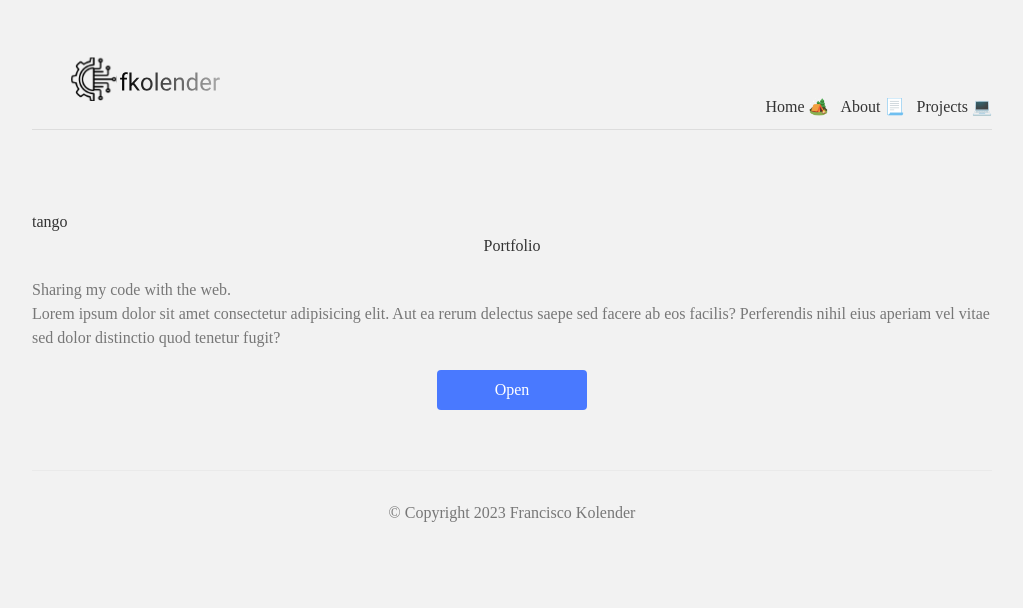
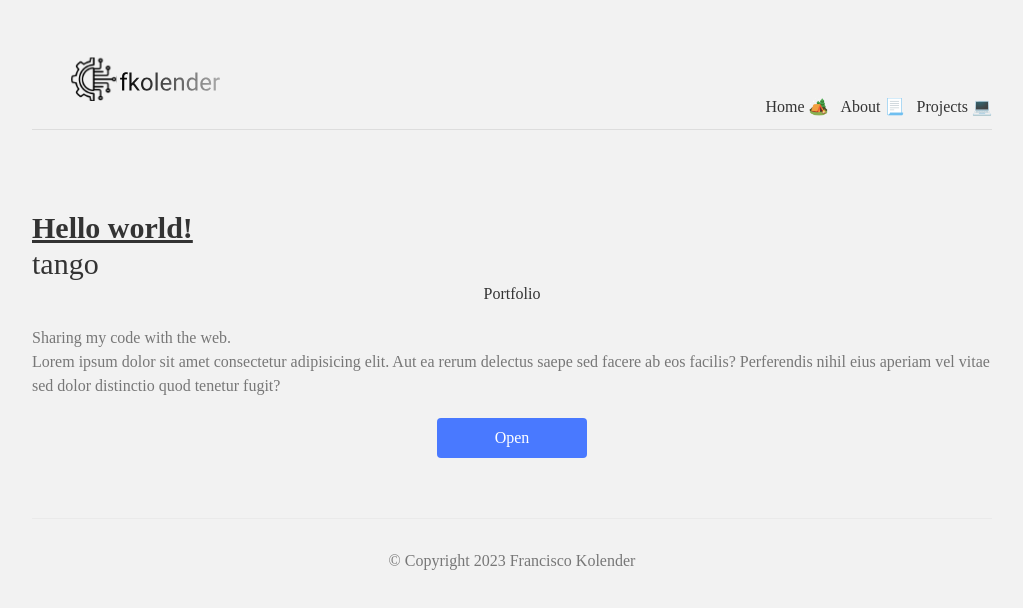
Before and after one commit to fkolender/portfolio, a Next.js app in the folder next_firstproject/: page / in a window 1280 px wide. Shown: the top 608 px of the page, without its empty margins (128-1151 px from the left). Built offline with nearby package versions, Linux system fonts and the light colour scheme.

Commit message:
Tailwind up and running

```diff
--- a/next_firstproject/pages/index.tsx
+++ b/next_firstproject/pages/index.tsx
@@ -7,7 +7,12 @@ export default function Home() {
   return (
   <>
     <div>
-      <div className='text-white'>tango</div>
+
+    <h1 className="text-3xl font-bold underline">
+      Hello world!
+    </h1>
+
+      <div className="text-3xl">tango</div>
       <h1 className='title'>Portfolio</h1>
       <p className='text'>Sharing my code with the web.</p>
       <p className='text'>Lorem ipsum dolor sit amet consectetur adipisicing elit. Aut ea rerum delectus saepe sed facere ab eos facilis? Perferendis nihil eius aperiam vel vitae sed dolor distinctio quod tenetur fugit?</p>
--- a/next_firstproject/postcss.config.js
+++ b/next_firstproject/postcss.config.js
@@ -1,6 +1,8 @@
+// postcss.config.js
 module.exports = {
   plugins: {
+    'postcss-import': {},
     tailwindcss: {},
     autoprefixer: {},
-  },
+  }
 }
--- a/next_firstproject/public/globals.css
+++ b/next_firstproject/public/globals.css
@@ -513,6 +513,63 @@ video {
   --tw-backdrop-sepia:  ;
 }
 
+.container {
+  width: 100%;
+}
+
+@media (min-width: 640px) {
+  .container {
+    max-width: 640px;
+  }
+}
+
+@media (min-width: 768px) {
+  .container {
+    max-width: 768px;
+  }
+}
+
+@media (min-width: 1024px) {
+  .container {
+    max-width: 1024px;
+  }
+}
+
+@media (min-width: 1280px) {
+  .container {
+    max-width: 1280px;
+  }
+}
+
+@media (min-width: 1536px) {
+  .container {
+    max-width: 1536px;
+  }
+}
+
+.text-3xl {
+  font-size: 1.875rem;
+  line-height: 2.25rem;
+}
+
+.font-bold {
+  font-weight: 700;
+}
+
+.text-gray-600 {
+  --tw-text-opacity: 1;
+  color: rgb(75 85 99 / var(--tw-text-opacity));
+}
+
+.text-white {
+  --tw-text-opacity: 1;
+  color: rgb(255 255 255 / var(--tw-text-opacity));
+}
+
+.underline {
+  text-decoration-line: underline;
+}
+
 body {
   background: #f2f2f2;
   color: #333;
--- a/next_firstproject/tailwind.config.js
+++ b/next_firstproject/tailwind.config.js
@@ -1,7 +1,9 @@
 /** @type {import('tailwindcss').Config} */
 module.exports = {
   content: [
-    "./src/**/*.{js,jsx,ts,tsx}",
+    "./app/**/*.{js,ts,jsx,tsx}",
+    "./pages/**/*.{js,ts,jsx,tsx}",
+    "./components/**/*.{js,ts,jsx,tsx}",
   ],
   theme: {
     extend: {},
```
Also changed, not shown: next_firstproject/pages/about.tsx (+2 -5 lines).
